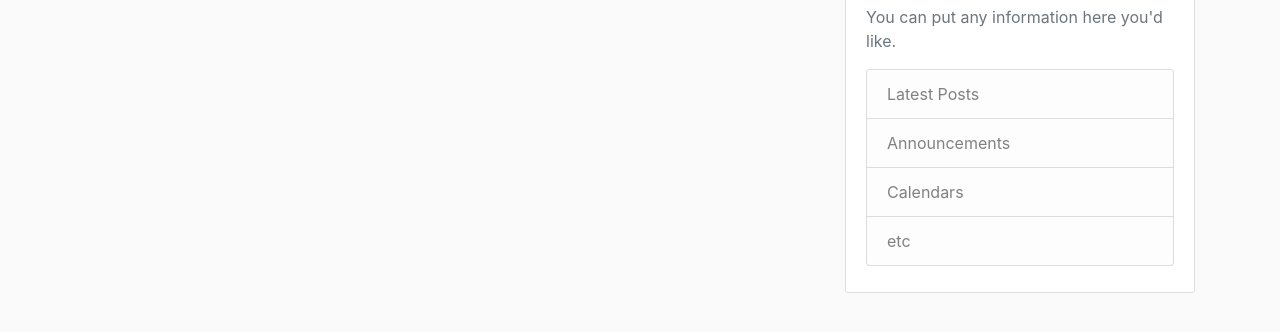
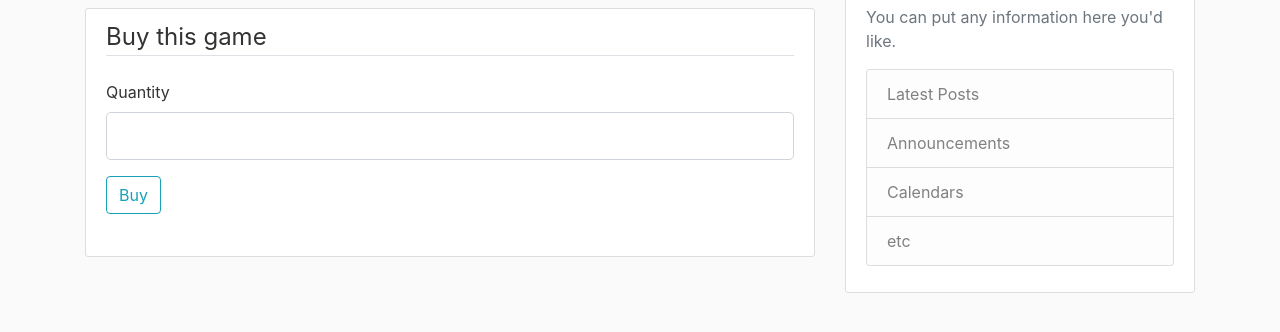
Before and after one commit to cgrountree/UNCW-Coursework__game-store, a Flask app: page /game in a window 1280 px wide. Shown: the part 128-460 px from the top of the page. Run offline with Flask 2, Linux system fonts and the light colour scheme; the visitor is signed in with stand-in values (Sample User, id 1); some libraries are stand-ins or nearby versions.

Commit message:
add forms for buying a game on the game template. add redirect if not logged in.

```diff
--- a/game_store/forms.py
+++ b/game_store/forms.py
@@ -31,3 +31,8 @@ class LoginForm(FlaskForm):
     password = PasswordField('Password', validators=[DataRequired()])
     remember = BooleanField('Remember Me')
     submit = SubmitField('Login')
+
+
+class BuyForm(FlaskForm):
+    quantity = StringField('Quantity', validators=[DataRequired()])
+    submit = SubmitField('Buy')
--- a/game_store/routes.py
+++ b/game_store/routes.py
@@ -1,6 +1,6 @@
 from flask import render_template, url_for, flash, redirect, request
 from game_store import app, db, bcrypt
-from game_store.forms import RegistrationForm, LoginForm
+from game_store.forms import RegistrationForm, LoginForm, BuyForm
 from game_store.models import Customer, Order
 from flask_login import login_user, current_user, logout_user, login_required
 from game_store.models import Game, Publisher
@@ -19,9 +19,15 @@ def home():
 def about():
     return render_template('about.html', title='About')
 
-@app.route("/game")
+
+@app.route("/game", methods=['GET', 'POST'])
 def game():
-    return render_template('game.html', game=request.args.get('selected_game'), title='Game')
+    form = BuyForm()
+    if not current_user.is_authenticated:
+        flash('Please login before you can view this page. If you do not have an account, then please register.')
+        return redirect(url_for('login'))
+
+    return render_template('game.html', game=request.args.get('selected_game'), form=form, title='Game')
 
 
 @app.route("/register", methods=['GET', 'POST'])
--- a/game_store/templates/game.html
+++ b/game_store/templates/game.html
@@ -1,4 +1,25 @@
 {% extends "layout.html" %}
 {% block content %}
     <h1> {{ game }} </h1>
+    <div class="content-section">
+        {{ form.hidden_tag() }}
+        <fieldset class="form-group">
+            <legend class="border-bottom mb-4">Buy this game</legend>
+            <div class="form-group">
+                {{ form.quantity.label(class="form-control-label") }}
+                {% if form.quantity.errors %}
+                {{ form.quantity(class="form-control form-control-lg is-invalid") }}
+                <div class="invalid-feedback">
+                    {% for error in form.quantity.errors %}
+                    <span>{{ error }}</span>
+                    {% endfor %}
+                </div>
+                {% else %}
+                {{ form.quantity(class="form-control form-control-lg") }}
+                {% endif %}
+            </div>
+            <div class="form-group">
+                {{ form.submit(class="btn btn-outline-info") }}
+            </div>
+    </div>
 {% endblock content %}
```
Also changed, not shown: game_store/site.db.
